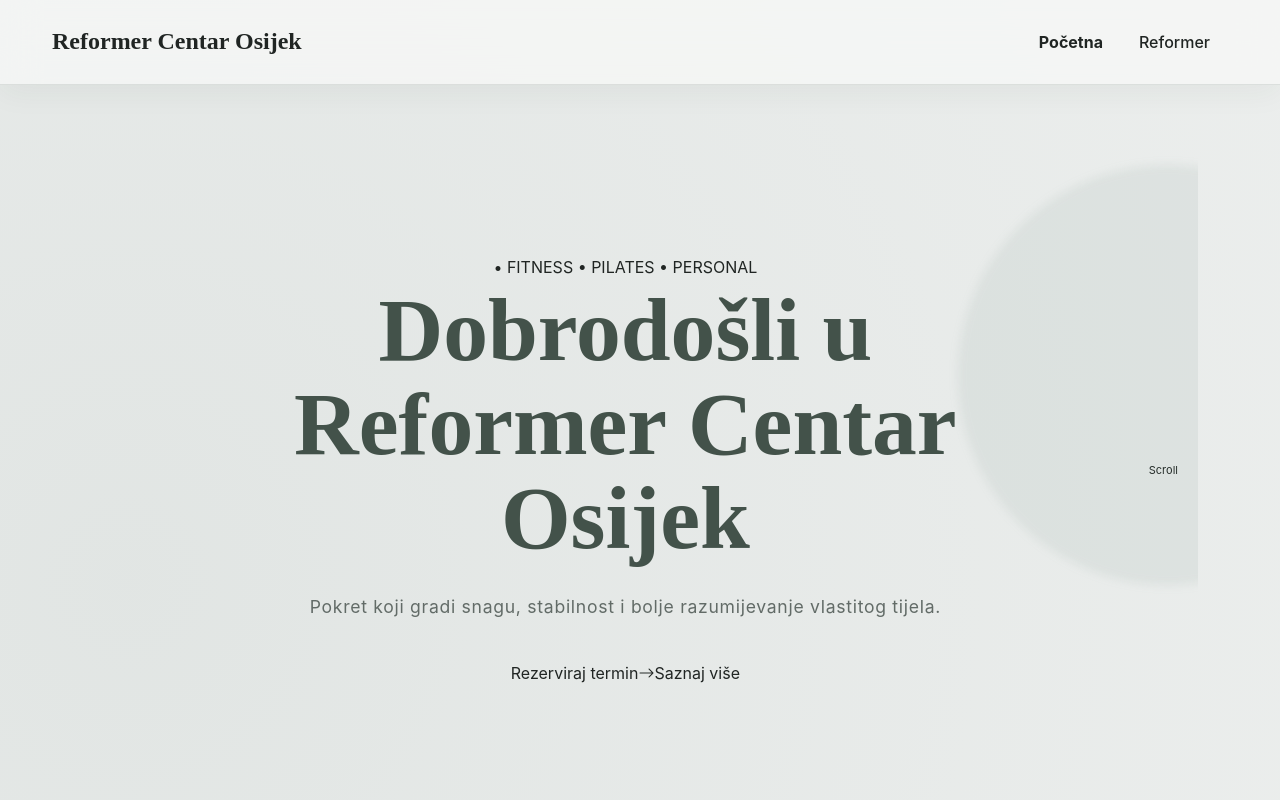
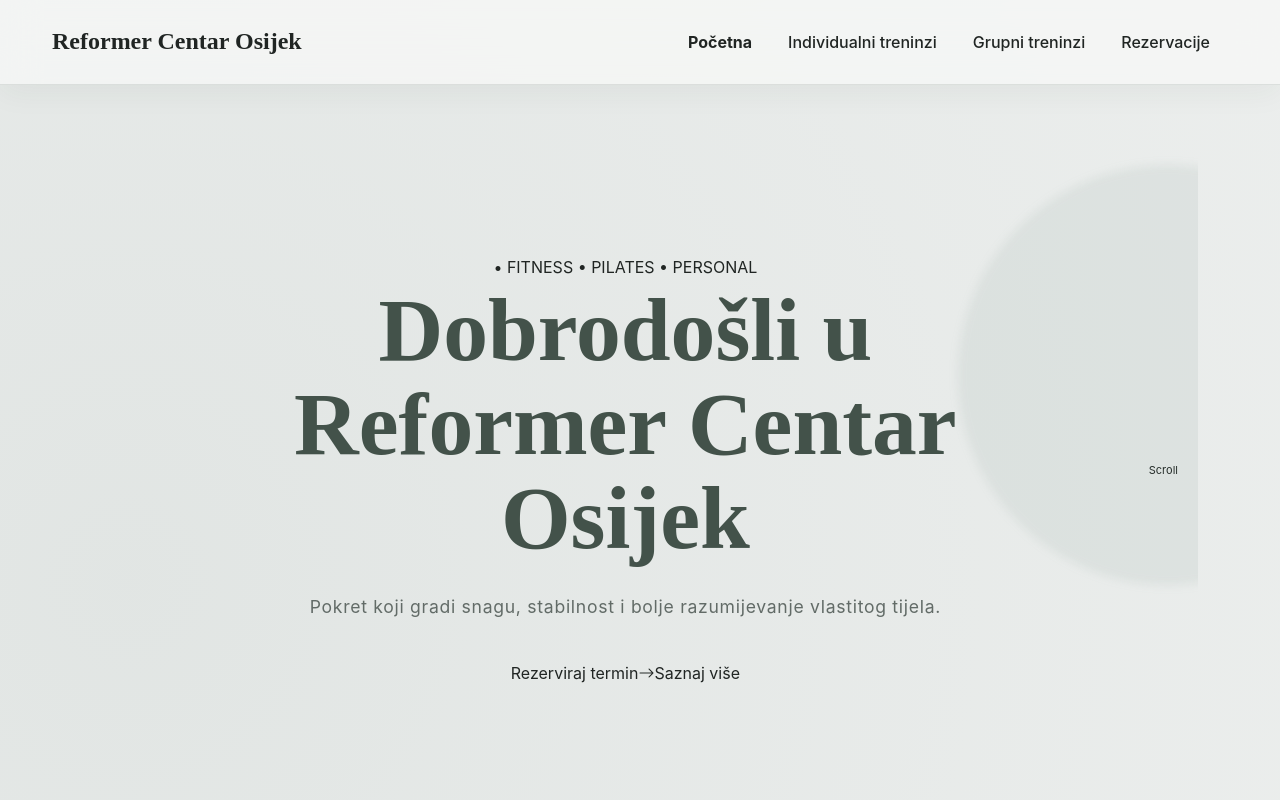
Before and after one commit to marijadergez/Reformer-App, a React (Vite) app: page / in a window 1280 px wide. Shown: the top 800 px of the page. Built offline with nearby package versions, Linux system fonts and the light colour scheme; a web font is replaced by a local one.

Commit message:
promjena izbornika radi optimizacije

```diff
--- a/src/components/Izbornik.jsx
+++ b/src/components/Izbornik.jsx
@@ -1,4 +1,5 @@
-import { Container, Nav, Navbar, NavDropdown } from "react-bootstrap";
+
+import { Container, Nav, Navbar } from "react-bootstrap";
 import { IME_APLIKACIJE, RouteNames } from "../constants";
 import { useNavigate } from "react-router-dom";
 
@@ -20,48 +21,37 @@ export default function Izbornik() {
 
                 <Navbar.Collapse id="basic-navbar-nav">
 
-
-
-
                     <Nav className="ms-auto">
 
                         <Nav.Link
                             onClick={() => navigate(RouteNames.HOME)}
-                        > <strong> Početna</strong>
-
+                        >
+                            <strong>Početna</strong>
                         </Nav.Link>
 
-              <NavDropdown
-                            title="Reformer"
-                            id="reformer-dropdown"
-                        >
-                            <NavDropdown.Item
+                        <Nav.Link
                             onClick={() =>
                                 navigate(RouteNames.INDIVIDUALNI)
                             }
                         >
-                                Individualni
-                            </NavDropdown.Item>
+                            Individualni treninzi
+                        </Nav.Link>
 
-                            <NavDropdown.Item
+                        <Nav.Link
                             onClick={() =>
                                 navigate(RouteNames.GRUPNI)
                             }
                         >
-                                Grupni
-                            </NavDropdown.Item>
+                            Grupni treninzi
+                        </Nav.Link>
 
-                            <NavDropdown.Divider />
-
-                            <NavDropdown.Item
+                        <Nav.Link
                             onClick={() =>
                                 navigate(RouteNames.REZERVACIJE)
                             }
                         >
                             Rezervacije
-                            </NavDropdown.Item>
-
-                        </NavDropdown>
+                        </Nav.Link>
 
                     </Nav>
 
```
Lines whose indentation alone changed are shown as unchanged.
